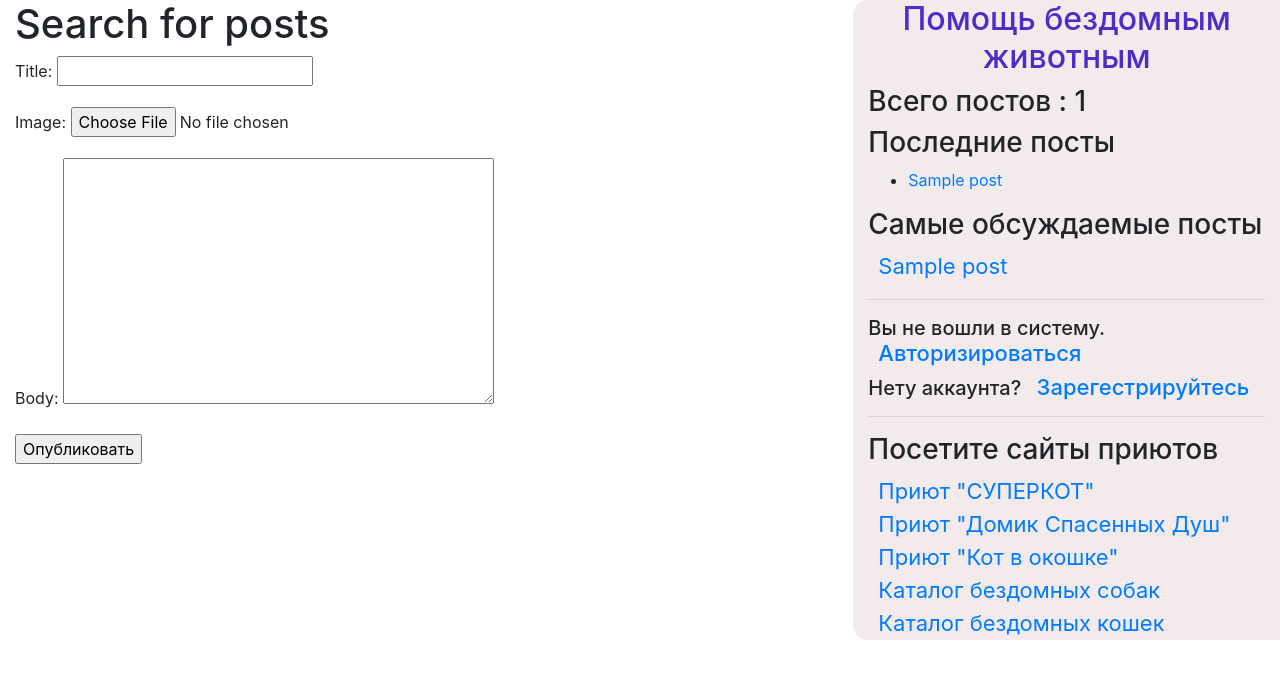
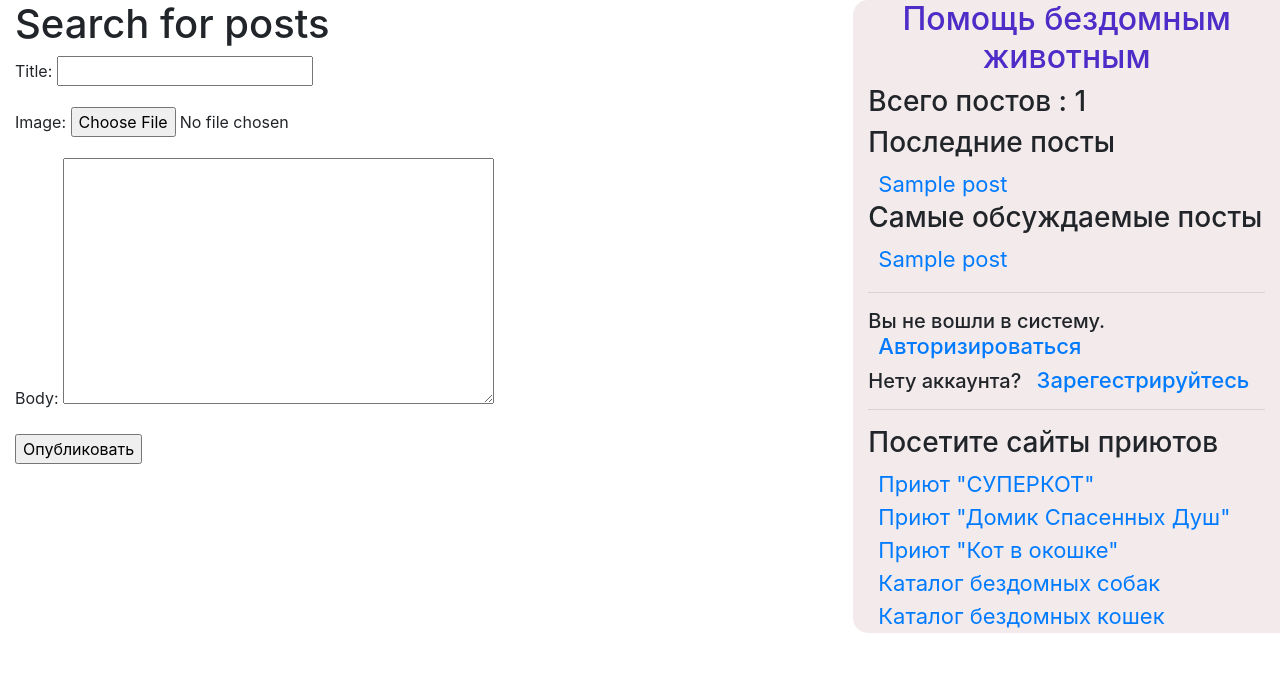
Before and after one commit to Avaaren/diplom_blog, a Django app: page /create/ in a window 1280 px wide. Shown: the top 679 px of the page. Run offline with Django 3.2, Linux system fonts and the light colour scheme; tables that the repository leaves empty hold one stand-in row (values such as "Sample post"); some libraries are stand-ins or nearby versions.

```diff
--- a/mysite/blog/templates/blog/post/latest_posts.html
+++ b/mysite/blog/templates/blog/post/latest_posts.html
@@ -1,7 +1,6 @@
-<ul>
+
     {% for post in latest_posts %}
-    <li>
-        <a href="{{ post.get_absolute_url }}">{{ post.title }}</a>
-    </li>
+
+        <a href="{{ post.get_absolute_url }}" class="sidebar-link">{{ post.title }}</a>
+<br>
     {% endfor %}
-</ul>
```
